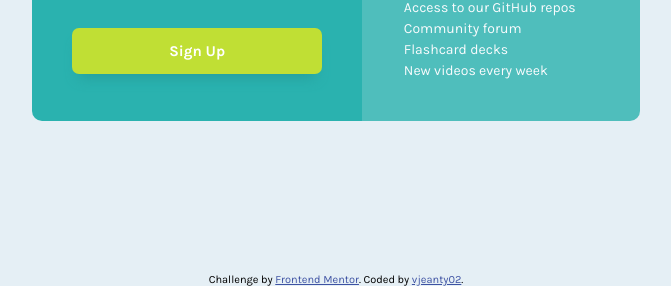
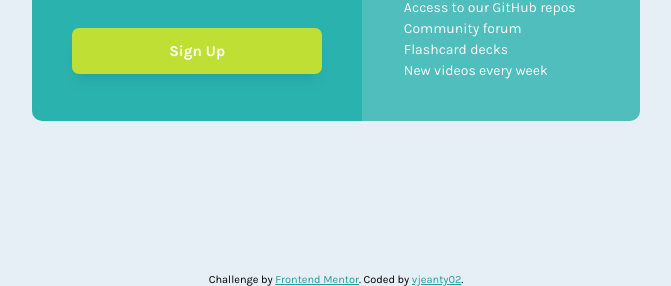
Before and after one commit to vjeanty02/Single-price-grid-component, a plain HTML site: page index.html in a window 1280 px wide. Shown: the part 514-800 px from the top of the page, without its empty margins (304-975 px from the left). Drawn offline with Linux system fonts and the light colour scheme.

Commit message:
Change footer color

```diff
--- a/index.html
+++ b/index.html
@@ -10,7 +10,7 @@
   <!-- Feel free to remove these styles or customise in your own stylesheet 👍 -->
   <style>
     .attribution { font-size: 11px; text-align: center; }
-    .attribution a { color: hsl(228, 45%, 44%); }
+    .attribution a { color: hsl(179, 62%, 38%); }
   </style>
 </head>
 <body>
```
